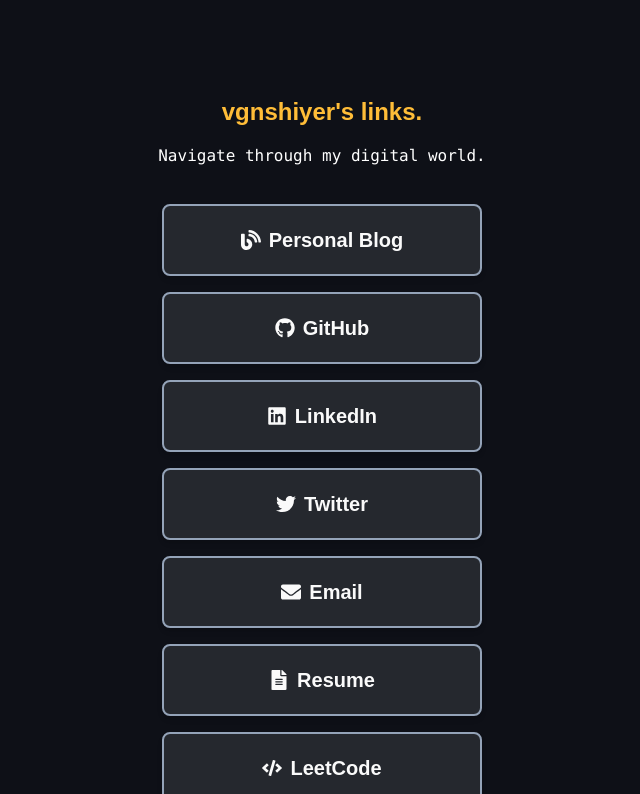
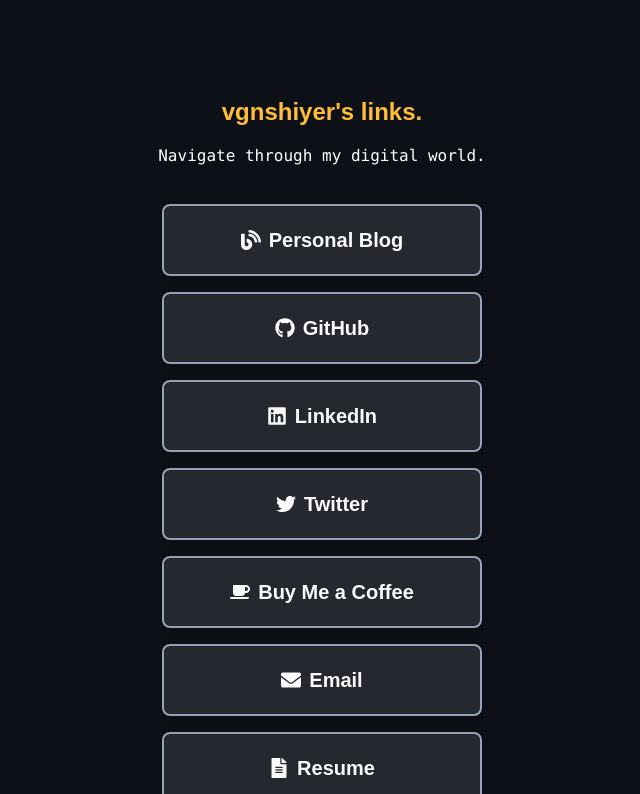
Before and after one commit to vgnshiyer/links, a Next.js app: page / in a window 1280 px wide. Shown: the top 794 px of the page, without its empty margins (318-958 px from the left). Built offline with nearby package versions, Linux system fonts and the light colour scheme.

Commit message:
chore: added link to buy me a coffee page

```diff
--- a/components/LinkPreview.tsx
+++ b/components/LinkPreview.tsx
@@ -11,7 +11,8 @@
   FaEnvelope,
   FaFileAlt,
   FaLink,
-  FaRss
+  FaRss,
+  FaCoffee
 } from 'react-icons/fa'
 
 const LinkPreview = (props: LinkData) => {
@@ -25,7 +26,8 @@
     FaFileAlt,
     FaEnvelope,
     FaLink,
-    FaRss
+    FaRss,
+    FaCoffee
   };
 
   const Icon = icons[props.icon];
--- a/public/links.yml
+++ b/public/links.yml
@@ -14,6 +14,10 @@
   - title: Twitter
     url: https://twitter.com/vgnshiyer
     icon: FaTwitter
+
+  - title: Buy Me a Coffee
+    url: https://www.buymeacoffee.com/vgnshiyer
+    icon: FaCoffee
 
   - title: Email
     url: mailto:vgnshiyer@asu.edu
```
